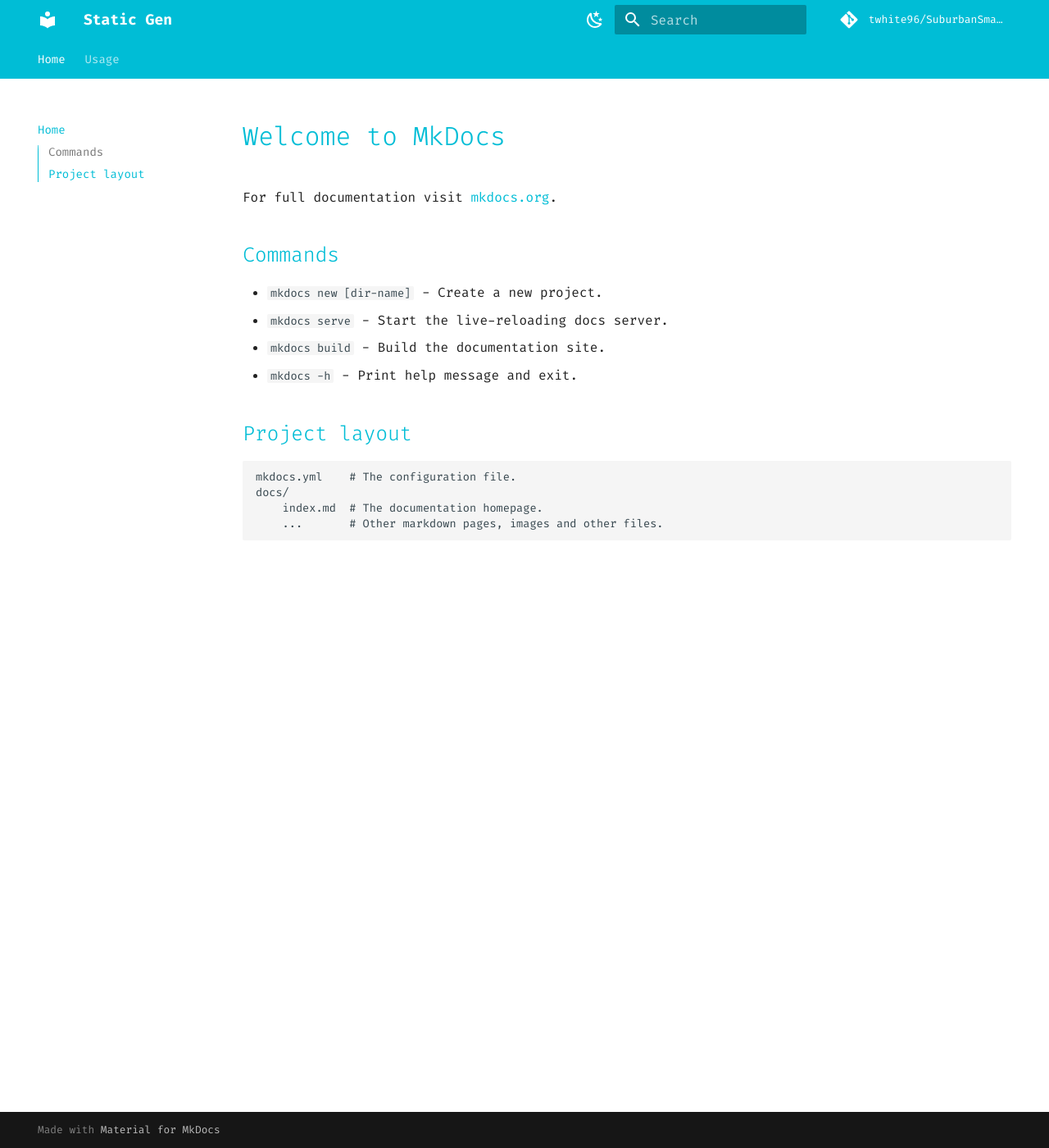
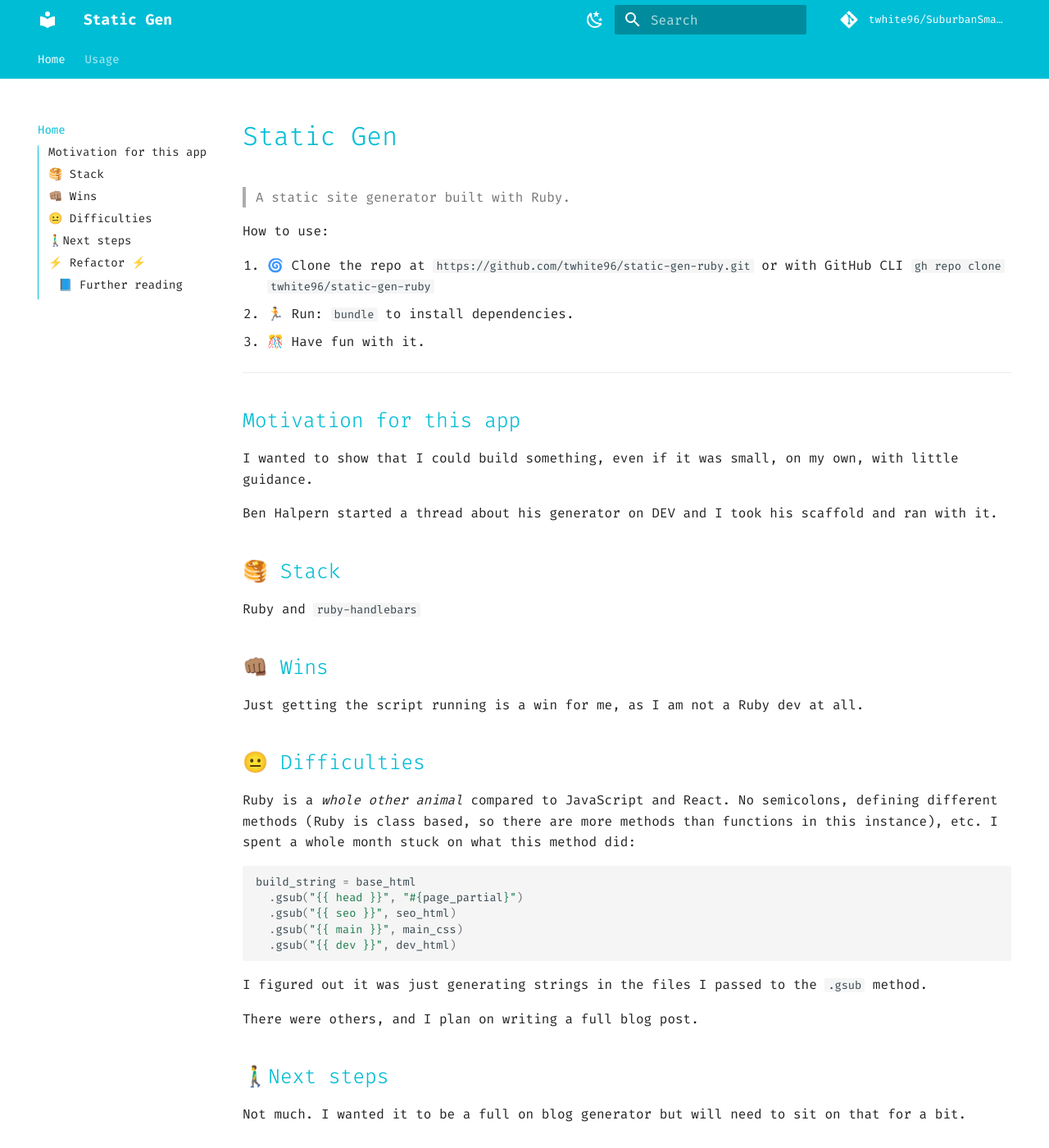
Before and after one commit to twhite96/static-gen-ruby, an MkDocs documentation site: the page built from docs/index.md, in a window 1280 px wide and 1400 px high. Shown: the whole window at 82% size. Built offline with MkDocs 1.6.1 and Material for MkDocs 9.7.7, drawn with Linux system fonts in a browser that asks for light colours; comment, search, counter and statistics services are not loaded; some of the changed text lies outside the part shown.

````diff
--- a/docs/index.md
+++ b/docs/index.md
@@ -1,17 +1,40 @@
-# Welcome to MkDocs
+# Static Gen
 
-For full documentation visit [mkdocs.org](https://www.mkdocs.org).
+> A static site generator built with Ruby.
 
-## Commands
+How to use:
 
-* `mkdocs new [dir-name]` - Create a new project.
-* `mkdocs serve` - Start the live-reloading docs server.
-* `mkdocs build` - Build the documentation site.
-* `mkdocs -h` - Print help message and exit.
+1. 🌀 Clone the repo at `https://github.com/twhite96/static-gen-ruby.git` or with GitHub CLI `gh repo clone twhite96/static-gen-ruby`
+2. 🏃 Run: `bundle` to install dependencies.
+3. 🎊 Have fun with it.
 
-## Project layout
+---
 
-    mkdocs.yml    # The configuration file.
-    docs/
-        index.md  # The documentation homepage.
-        ...       # Other markdown pages, images and other files.
+## Motivation for this app
+I wanted to show that I could build something, even if it was small, on my own, with little guidance.
+
+Ben Halpern started a thread about his generator on DEV and I took his scaffold and ran with it.
+## 🥞 Stack
+Ruby and `ruby-handlebars`
+## 👊🏽 Wins
+Just getting the script running is a win for me, as I am not a Ruby dev at all.
+## 😐 Difficulties
+Ruby is a *whole other animal* compared to JavaScript and React. No semicolons, defining different methods (Ruby is class based, so there are more methods than functions in this instance), etc. I spent a whole month stuck on what this method did:
+
+```ruby
+build_string = base_html
+  .gsub("{{ head }}", "#{page_partial}")
+  .gsub("{{ seo }}", seo_html)
+  .gsub("{{ main }}", main_css)
+  .gsub("{{ dev }}", dev_html)
+```
+
+I figured out it was just generating strings in the files I passed to the `.gsub` method.
+
+There were others, and I plan on writing a full blog post.
+## 🚶‍♂️Next steps
+Not much. I wanted it to be a full on blog generator but will need to sit on that for a bit.
+## ⚡ Refactor ⚡
+Maybe DRYing it up a bit, but I like what I have, especially for a v1.
+### 📘 Further reading
+You can read it here: [Building a Static Site Generator with Ruby](https://tiffanywhite.dev/2020/12/17/building-a-static-site-generator-with-ruby/).
````
Also changed, not shown: site/base.html (deleted), site/head.html (deleted), site/index.html (deleted), site/main.css (deleted), site/scripts.js (deleted), site/seo.html (deleted), 2 other files.
